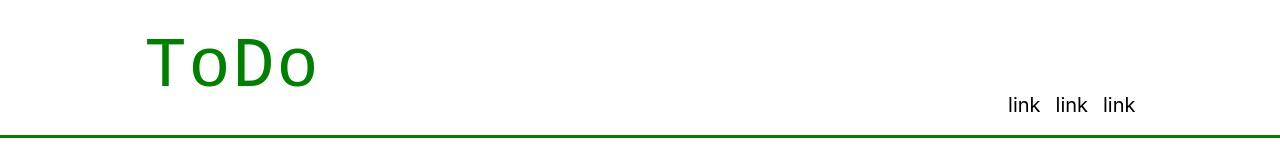
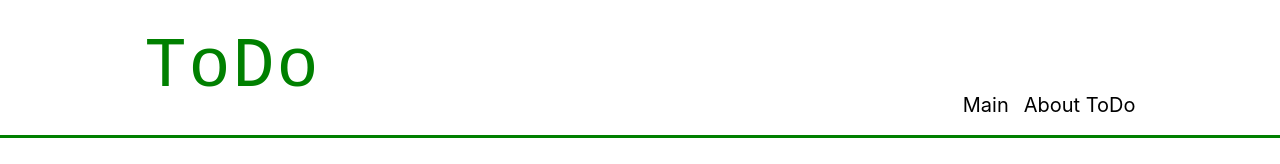
Before and after one commit to ARonin2001/MyFirstToDoReact, a React (Create React App) app: page / in a window 1280 px wide. Shown: the top 164 px of the page. Built offline with nearby package versions, Linux system fonts and the light colour scheme.

Commit message:
replaced the a tag with Link. Add new props to HeaderMenuLink

```diff
--- a/src/components/Header/HeaderMenu/HeaderMenu.jsx
+++ b/src/components/Header/HeaderMenu/HeaderMenu.jsx
@@ -5,9 +5,8 @@ const HeaderMenu = (props) => {
     return (
         <nav className="header__menu">
             <ul className="header__ul">
-                <HeaderMenuLink />
-                <HeaderMenuLink />
-                <HeaderMenuLink />
+                <HeaderMenuLink title="Main" href="/" />
+                <HeaderMenuLink title="About ToDo" href="about-to-do" />
             </ul>
         </nav>
     );
--- a/src/components/Header/HeaderMenu/HeaderMenuLink/HeaderMenuLink.jsx
+++ b/src/components/Header/HeaderMenu/HeaderMenuLink/HeaderMenuLink.jsx
@@ -1,9 +1,10 @@
+import { Link } from 'react-router-dom';
 import './HeaderMenuLink.css';
 
-const HeaderMenuLink = (props) => {
+const HeaderMenuLink = ({title, href}) => {
     return (
         <li>
-            <a href="#" className="header__link">link</a>
+            <Link to={href} >{title}</Link>
         </li>
     );
 }
```
